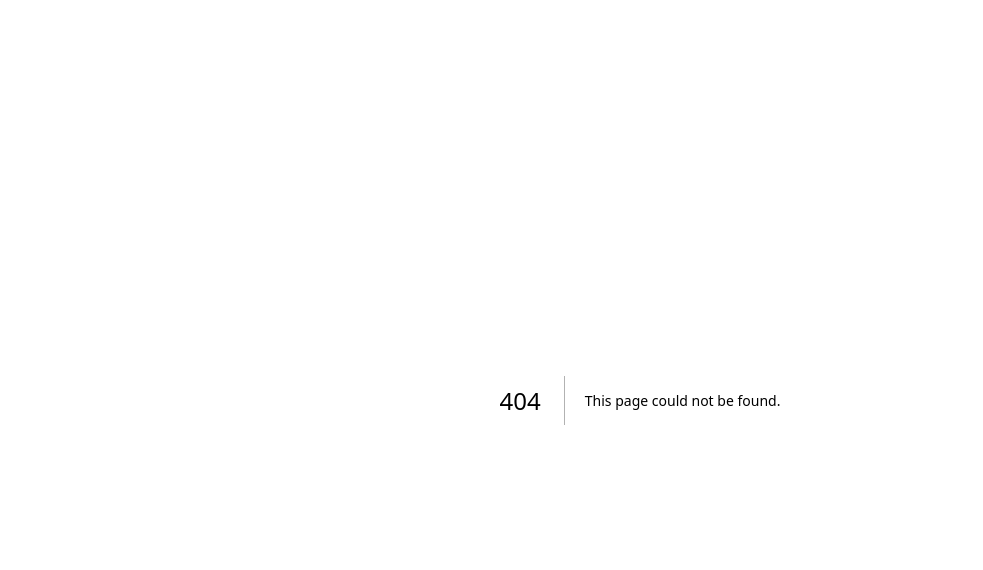
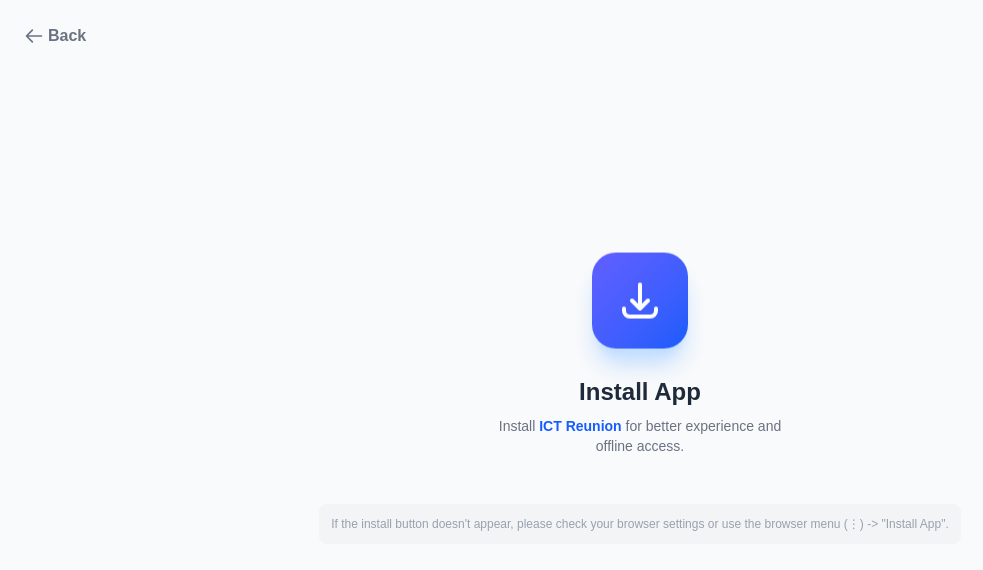
Before and after one commit to Ashikur07/ICT-Reunion, a Next.js app: page /install in a window 1280 px wide. Before the commit this address had no page. Shown: the top 570 px of the page, without its empty margins (0-983 px from the left). Built offline with nearby package versions, Linux system fonts and the light colour scheme.

Commit message:
add installation page

```diff
--- /dev/null
+++ b/src/app/install/page.js
@@ -0,0 +1,112 @@
+'use client';
+
+import { useEffect, useState } from 'react';
+import Link from 'next/link';
+
+export default function InstallPage() {
+  const [deferredPrompt, setDeferredPrompt] = useState(null);
+  const [isIOS, setIsIOS] = useState(false);
+  const [isStandalone, setIsStandalone] = useState(false);
+
+  useEffect(() => {
+    // ১. চেক করা অ্যাপটি অলরেডি ইন্সটল করা আছে কি না
+    if (window.matchMedia('(display-mode: standalone)').matches) {
+      setIsStandalone(true);
+    }
+
+    // ২. iOS ডিভাইস ডিটেক্ট করা
+    const userAgent = window.navigator.userAgent.toLowerCase();
+    const isIosDevice = /iphone|ipad|ipod/.test(userAgent);
+    setIsIOS(isIosDevice);
+
+    // ৩. Android/Chrome এর জন্য install prompt ইভেন্ট ধরে রাখা
+    const handler = (e) => {
+      e.preventDefault(); // অটোমেটিক ব্যানার বন্ধ করা
+      setDeferredPrompt(e); // ইভেন্টটা সেইভ করে রাখা
+    };
+
+    window.addEventListener('beforeinstallprompt', handler);
+
+    return () => window.removeEventListener('beforeinstallprompt', handler);
+  }, []);
+
+  const handleInstallClick = async () => {
+    if (!deferredPrompt) return;
+
+    // ইন্সটল প্রম্পট শো করা
+    deferredPrompt.prompt();
+
+    // ইউজার কি চয়েস দিল তা চেক করা
+    const { outcome } = await deferredPrompt.userChoice;
+    console.log(`User response: ${outcome}`);
+
+    // প্রম্পট ক্লিয়ার করা (একবারই ব্যবহার করা যায়)
+    setDeferredPrompt(null);
+  };
+
+  return (
+    <div className="min-h-screen bg-gray-50 flex flex-col items-center justify-center p-6 text-center">
+
+      {/* Back Button */}
+      <Link href="/" className="absolute top-6 left-6 text-gray-500 hover:text-blue-600 font-bold flex items-center gap-1">
+        <svg className="w-5 h-5" fill="none" stroke="currentColor" viewBox="0 0 24 24"><path strokeLinecap="round" strokeLinejoin="round" strokeWidth={2} d="M10 19l-7-7m0 0l7-7m-7 7h18" /></svg>
+        Back
+      </Link>
+
+      {/* Logo Area */}
+      <div className="w-24 h-24 bg-gradient-to-br from-indigo-500 to-blue-600 rounded-3xl flex items-center justify-center shadow-xl shadow-blue-200 mb-6 animate-bounce">
+         <svg className="w-12 h-12 text-white" fill="none" stroke="currentColor" viewBox="0 0 24 24"><path strokeLinecap="round" strokeLinejoin="round" strokeWidth={2} d="M4 16v1a3 3 0 003 3h10a3 3 0 003-3v-1m-4-4l-4 4m0 0l-4-4m4 4V4" /></svg>
+      </div>
+
+      <h1 className="text-2xl font-bold text-gray-800 mb-2">Install App</h1>
+      <p className="text-gray-500 text-sm mb-8 max-w-xs mx-auto">
+        Install <span className="font-bold text-blue-600">ICT Reunion</span> for better experience and offline access.
+      </p>
+
+      {/* Condition 1: App Already Installed */}
+      {isStandalone ? (
+         <div className="bg-green-100 text-green-700 px-6 py-3 rounded-xl font-bold border border-green-200 shadow-sm">
+            ✅ App is already installed!
+         </div>
+      ) : (
+        <>
+          {/* Condition 2: Android/Desktop (Show Install Button) */}
+          {deferredPrompt && (
+            <button
+              onClick={handleInstallClick}
+              className="w-full max-w-xs py-4 bg-gradient-to-r from-blue-600 to-indigo-600 hover:from-blue-700 hover:to-indigo-700 text-white font-bold rounded-2xl shadow-lg shadow-blue-300 transition-all active:scale-95 flex items-center justify-center gap-2"
+            >
+              Click to Install
+            </button>
+          )}
+
+          {/* Condition 3: iOS (Show Manual Instructions) */}
+          {isIOS && (
+            <div className="bg-white p-5 rounded-2xl text-left text-sm text-gray-600 border border-gray-200 shadow-sm max-w-xs mx-auto">
+              <p className="font-bold text-gray-800 mb-3 text-center border-b pb-2">iOS Installation:</p>
+              <ol className="space-y-3">
+                <li className="flex items-center gap-2">
+                  1. Tap the <span className="text-blue-600 text-xl">share</span> button.
+                </li>
+                <li className="flex items-center gap-2">
+                  2. Scroll down & tap <span className="font-bold text-gray-800 bg-gray-100 px-2 py-1 rounded">Add to Home Screen</span>.
+                </li>
+                <li className="flex items-center gap-2">
+                  3. Tap <span className="font-bold text-blue-600">Add</span> at top right.
+                </li>
+              </ol>
+            </div>
+          )}
+
+          {/* Condition 4: No Prompt available (Maybe plain desktop chrome without PWA trigger) */}
+          {!deferredPrompt && !isIOS && (
+             <div className="text-xs text-gray-400 mt-4 bg-gray-100 p-3 rounded-lg">
+                If the install button doesn't appear, please check your browser settings or use the browser menu (⋮) -> "Install App".
+             </div>
+          )}
+        </>
+      )}
+
+    </div>
+  );
+}
```
